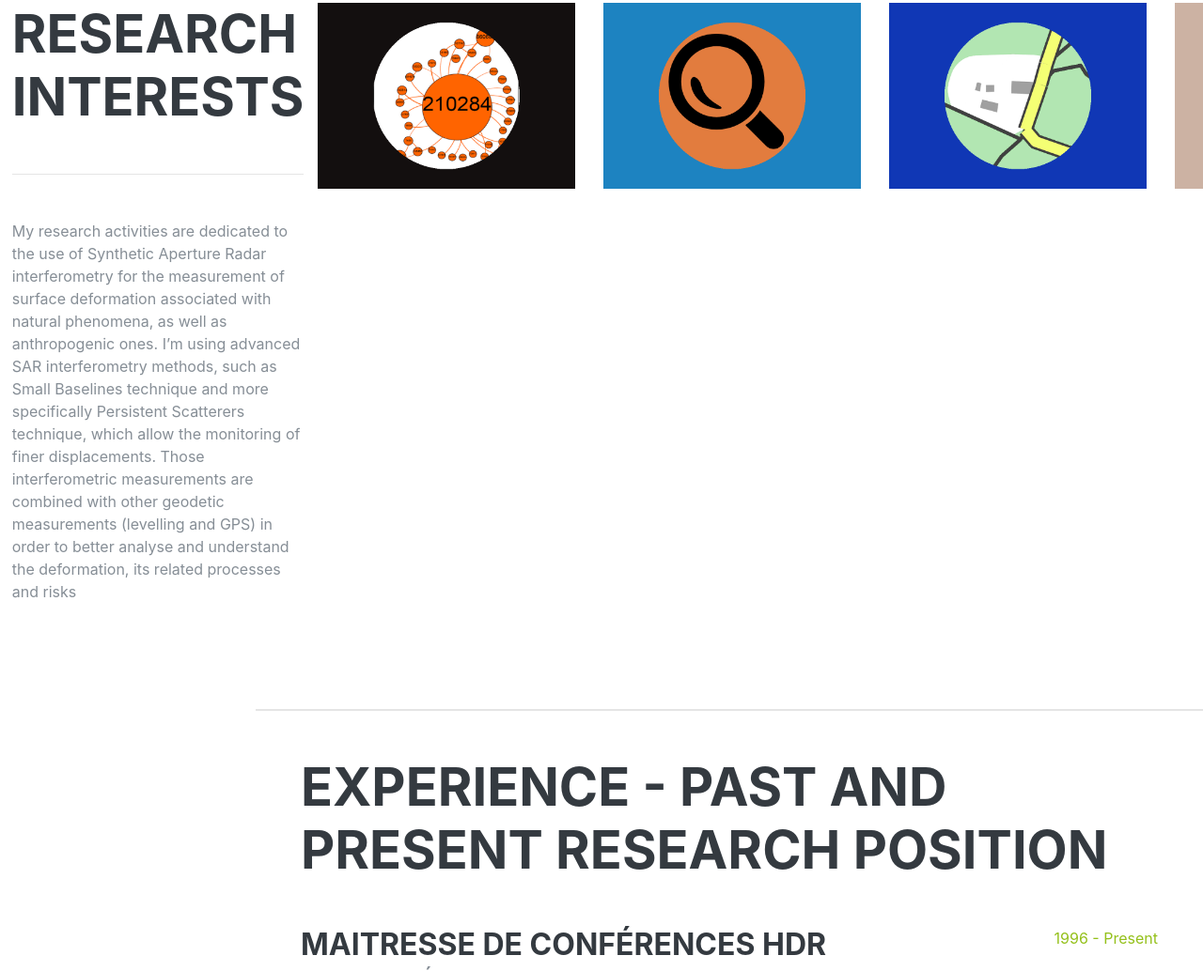
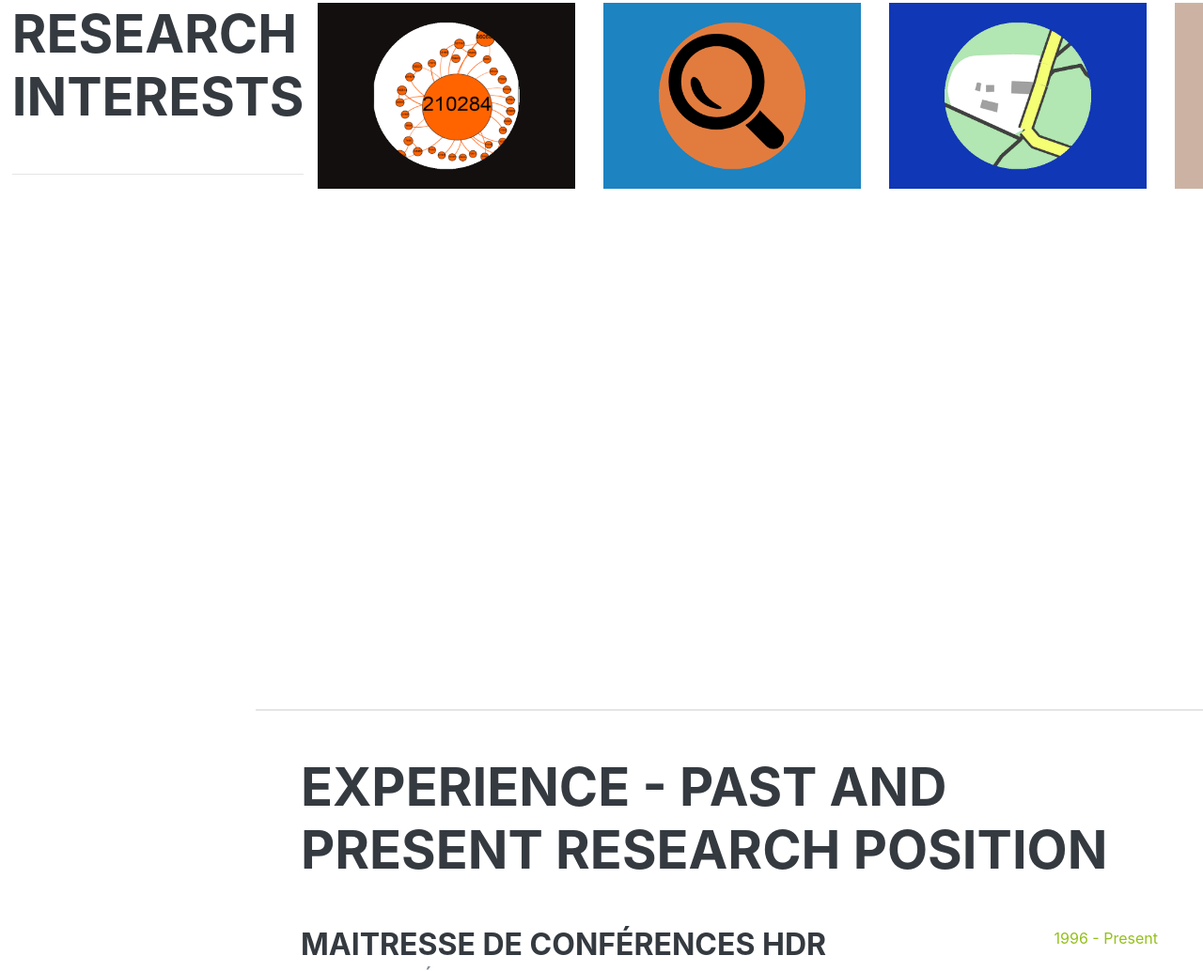
Before and after one commit to umrlastig/benedicte-fruneau, a plain HTML site: page index.html in a window 1280 px wide. Shown: the part 846-1880 px from the top of the page at 94% size. Drawn offline with nearby package versions, Linux system fonts and the light colour scheme; a web font is replaced by a local one.

Commit message:
Update index.html

```diff
--- a/index.html
+++ b/index.html
@@ -119,8 +119,6 @@
         <h2 class="mb-5 lang-en">Research Interests</h2>
         <h2 class="mb-5 lang-fr">Sujets de recherche</h2>
         <hr class="star-dark mb-5">
-	<p> My research activities are dedicated to the use of Synthetic Aperture Radar interferometry for the measurement of surface deformation associated with natural phenomena, as well as anthropogenic ones. I’m using advanced SAR interferometry methods, such as Small Baselines technique and more specifically Persistent Scatterers technique, which allow the monitoring of finer displacements. Those interferometric measurements are combined with other geodetic measurements (levelling and GPS) in order to better analyse and understand the deformation, its related processes and risks</p>
-
 	</div>
         <div class="row">
           <article class="col-md-6 col-lg-4">
```
